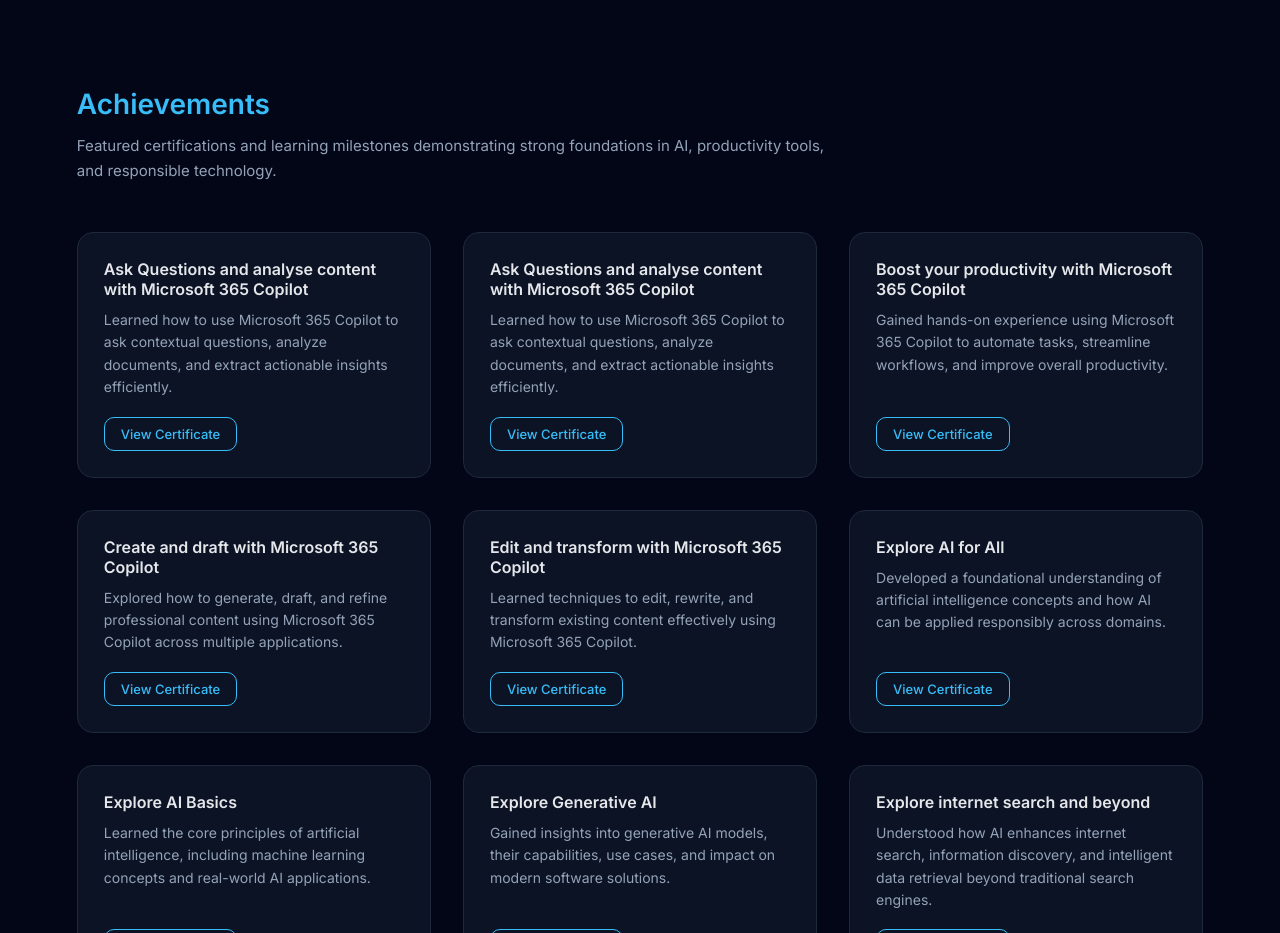
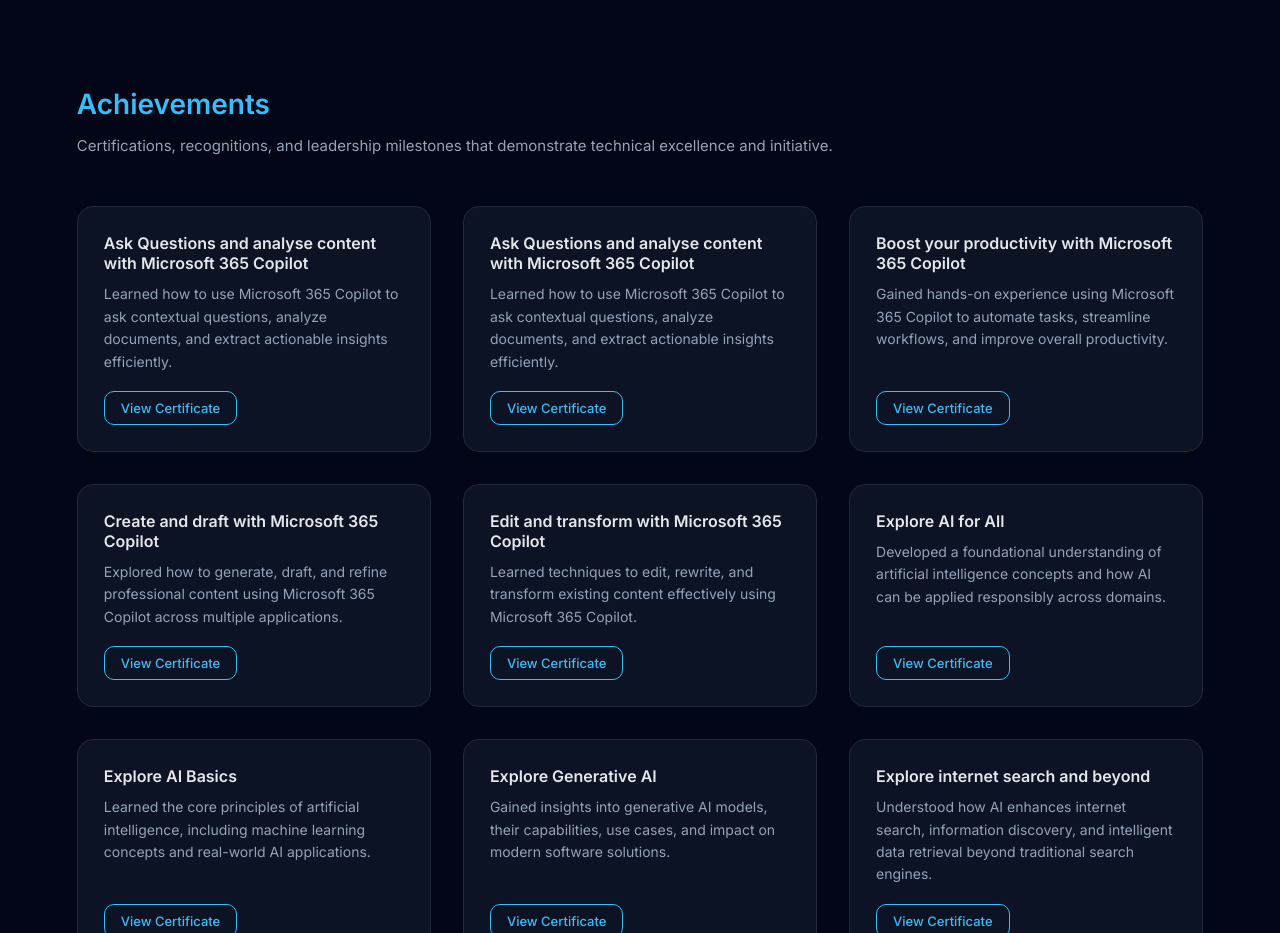
Before and after one commit to Nitesh-N-D/Portfolio, a React (Vite) app in the folder frontend/: page / in a window 1280 px wide. Shown: the part 4960-5893 px from the top of the page. Built offline with nearby package versions, Linux system fonts and the light colour scheme.

Commit message:
achievement file change

```diff
--- a/frontend/src/components/Achievements.tsx
+++ b/frontend/src/components/Achievements.tsx
@@ -1,256 +1,3 @@
-// // import { motion } from "framer-motion";
-// // import Reveal from "./Reveal";
-// // import { achievements, Achievement } from "../data/achievements";
-
-// // export default function Achievements() {
-// //   return (
-// //     <Reveal>
-// //       <section id="achievements" style={styles.section}>
-// //         <motion.div
-// //           initial={{ opacity: 0, y: 24 }}
-// //           whileInView={{ opacity: 1, y: 0 }}
-// //           transition={{ duration: 0.5, ease: "easeOut" }}
-// //           viewport={{ once: true }}
-// //           style={styles.container}
-// //         >
-// //           <h2 style={styles.heading}>Achievements</h2>
-// //           <p style={styles.subtitle}>
-// //             Certifications, recognitions, and leadership milestones that
-// //             demonstrate technical excellence and initiative.
-// //           </p>
-
-// //           <div style={styles.grid}>
-// //             {achievements.map((a, i) => (
-// //               <motion.article
-// //                 key={i}
-// //                 style={styles.card}
-// //                 whileHover={{ y: -4 }}
-// //                 transition={{ type: "spring", stiffness: 140 }}
-// //               >
-// //                 <h3 style={styles.title}>{a.title}</h3>
-// //                 <p style={styles.description}>{a.description}</p>
-
-// //                 <a
-// //                   href={a.proof}
-// //                   target="_blank"
-// //                   rel="noopener noreferrer"
-// //                   style={styles.proofBtn}
-// //                 >
-// //                   {getProofLabel(a)}
-// //                 </a>
-// //               </motion.article>
-// //             ))}
-// //           </div>
-// //         </motion.div>
-// //       </section>
-// //     </Reveal>
-// //   );
-// // }
-
-// // /* ================= HELPERS ================= */
-
-// // function getProofLabel(a: Achievement) {
-// //   if (a.type === "pdf") return "View Certificate (PDF)";
-// //   if (a.type === "image") return "View Proof";
-// //   return "View Details";
-// // }
-
-// // /* ================= STYLES ================= */
-
-// // const styles = {
-// //   section: {
-// //     padding: "100px 10%",
-// //     background: "#020617"
-// //   },
-
-// //   container: {
-// //     maxWidth: "1200px"
-// //   },
-
-// //   heading: {
-// //     fontSize: "28px",
-// //     fontWeight: 600,
-// //     color: "#38bdf8",
-// //     marginBottom: "12px"
-// //   },
-
-// //   subtitle: {
-// //     fontSize: "15px",
-// //     color: "#94a3b8",
-// //     marginBottom: "48px",
-// //     maxWidth: "760px",
-// //     lineHeight: 1.7
-// //   },
-
-// //   grid: {
-// //     display: "grid",
-// //     gridTemplateColumns: "repeat(auto-fit, minmax(320px, 1fr))",
-// //     gap: "32px"
-// //   },
-
-// //   card: {
-// //     background: "rgba(15, 23, 42, 0.7)",
-// //     border: "1px solid #1e293b",
-// //     borderRadius: "16px",
-// //     padding: "26px",
-// //     display: "flex",
-// //     flexDirection: "column" as const,
-// //     justifyContent: "space-between"
-// //   },
-
-// //   title: {
-// //     fontSize: "16px",
-// //     fontWeight: 600,
-// //     color: "#e5e7eb",
-// //     marginBottom: "10px"
-// //   },
-
-// //   description: {
-// //     fontSize: "14px",
-// //     color: "#94a3b8",
-// //     lineHeight: 1.6,
-// //     marginBottom: "18px"
-// //   },
-
-// //   proofBtn: {
-// //     alignSelf: "flex-start",
-// //     padding: "8px 16px",
-// //     borderRadius: "10px",
-// //     border: "1px solid #38bdf8",
-// //     color: "#38bdf8",
-// //     fontSize: "13px",
-// //     fontWeight: 500,
-// //     textDecoration: "none"
-// //   }
-// // };
-// import { motion } from "framer-motion";
-// import Reveal from "./Reveal";
-// import { achievements, Achievement } from "../data/achievements";
-// import type { CSSProperties } from "react";
-
-// export default function Achievements() {
-//   return (
-//     <Reveal>
-//       <section id="achievements" style={styles.section}>
-//         <motion.div
-//           initial={{ opacity: 0, y: 24 }}
-//           whileInView={{ opacity: 1, y: 0 }}
-//           transition={{ duration: 0.5, ease: "easeOut" }}
-//           viewport={{ once: true }}
-//           style={styles.container}
-//         >
-//           <h2 style={styles.heading}>Achievements</h2>
-//           <p style={styles.subtitle}>
-//             Certifications, recognitions, and leadership milestones that
-//             demonstrate technical excellence and initiative.
-//           </p>
-
-//           <div style={styles.grid}>
-//             {achievements.map((a, i) => (
-//               <motion.article
-//                 key={i}
-//                 style={styles.card}
-//                 whileHover={{ y: -4 }}
-//                 transition={{ type: "spring", stiffness: 140 }}
-//               >
-//                 <h3 style={styles.title}>{a.title}</h3>
-//                 <p style={styles.description}>{a.description}</p>
-
-//                 <a
-//                   href={a.proof}
-//                   target="_blank"
-//                   rel="noopener noreferrer"
-//                   style={styles.proofBtn}
-//                 >
-//                   {getProofLabel(a)}
-//                 </a>
-//               </motion.article>
-//             ))}
-//           </div>
-//         </motion.div>
-//       </section>
-//     </Reveal>
-//   );
-// }
-
-// /* ================= HELPERS ================= */
-
-// function getProofLabel(a: Achievement) {
-//   if (a.type === "pdf") return "View Certificate (PDF)";
-//   if (a.type === "image") return "View Proof";
-//   return "View Details";
-// }
-
-// /* ================= STYLES ================= */
-
-// const styles: Record<string, CSSProperties> = {
-//   section: {
-//     width: "100%",
-//     padding: "clamp(72px, 10vw, 110px) clamp(16px, 6vw, 10%)",
-//     background: "#020617",
-//     overflowX: "hidden"
-//   },
-
-//   container: {
-//     maxWidth: "1200px"
-//   },
-
-//   heading: {
-//     fontSize: "clamp(22px, 3vw, 28px)",
-//     fontWeight: 600,
-//     color: "#38bdf8",
-//     marginBottom: "12px"
-//   },
-
-//   subtitle: {
-//     fontSize: "15px",
-//     color: "#94a3b8",
-//     marginBottom: "48px",
-//     maxWidth: "760px",
-//     lineHeight: 1.7
-//   },
-
-//   grid: {
-//     display: "grid",
-//     gridTemplateColumns: "repeat(auto-fit, minmax(260px, 1fr))",
-//     gap: "32px"
-//   },
-
-//   card: {
-//     background: "rgba(15, 23, 42, 0.7)",
-//     border: "1px solid #1e293b",
-//     borderRadius: "16px",
-//     padding: "26px",
-//     display: "flex",
-//     flexDirection: "column",
-//     justifyContent: "space-between"
-//   },
-
-//   title: {
-//     fontSize: "16px",
-//     fontWeight: 600,
-//     color: "#e5e7eb",
-//     marginBottom: "10px"
-//   },
-
-//   description: {
-//     fontSize: "14px",
-//     color: "#94a3b8",
-//     lineHeight: 1.6,
-//     marginBottom: "18px"
-//   },
-
-//   proofBtn: {
-//     alignSelf: "flex-start",
-//     padding: "8px 16px",
-//     borderRadius: "10px",
-//     border: "1px solid #38bdf8",
-//     color: "#38bdf8",
-//     fontSize: "13px",
-//     fontWeight: 500,
-//     textDecoration: "none"
-//   }
-// };
 import { motion } from "framer-motion";
 import Reveal from "./Reveal";
 import { achievements, Achievement } from "../data/achievements";
@@ -270,8 +17,8 @@
           {/* HEADER */}
           <h2 style={styles.heading}>Achievements</h2>
           <p style={styles.subtitle}>
-            Featured certifications and learning milestones demonstrating
-            strong foundations in AI, productivity tools, and responsible technology.
+            Certifications, recognitions, and leadership milestones that
+            demonstrate technical excellence and initiative.
           </p>
 
           {/* GRID */}
```
